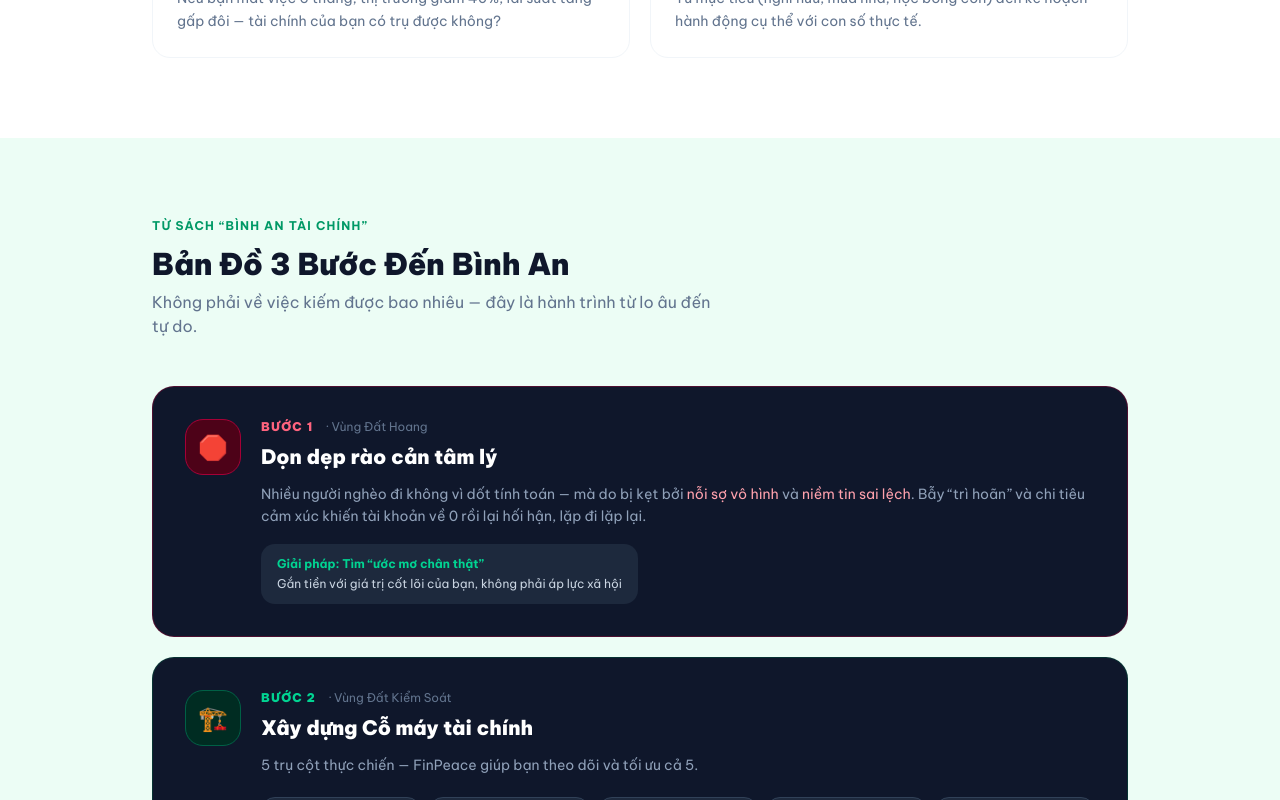
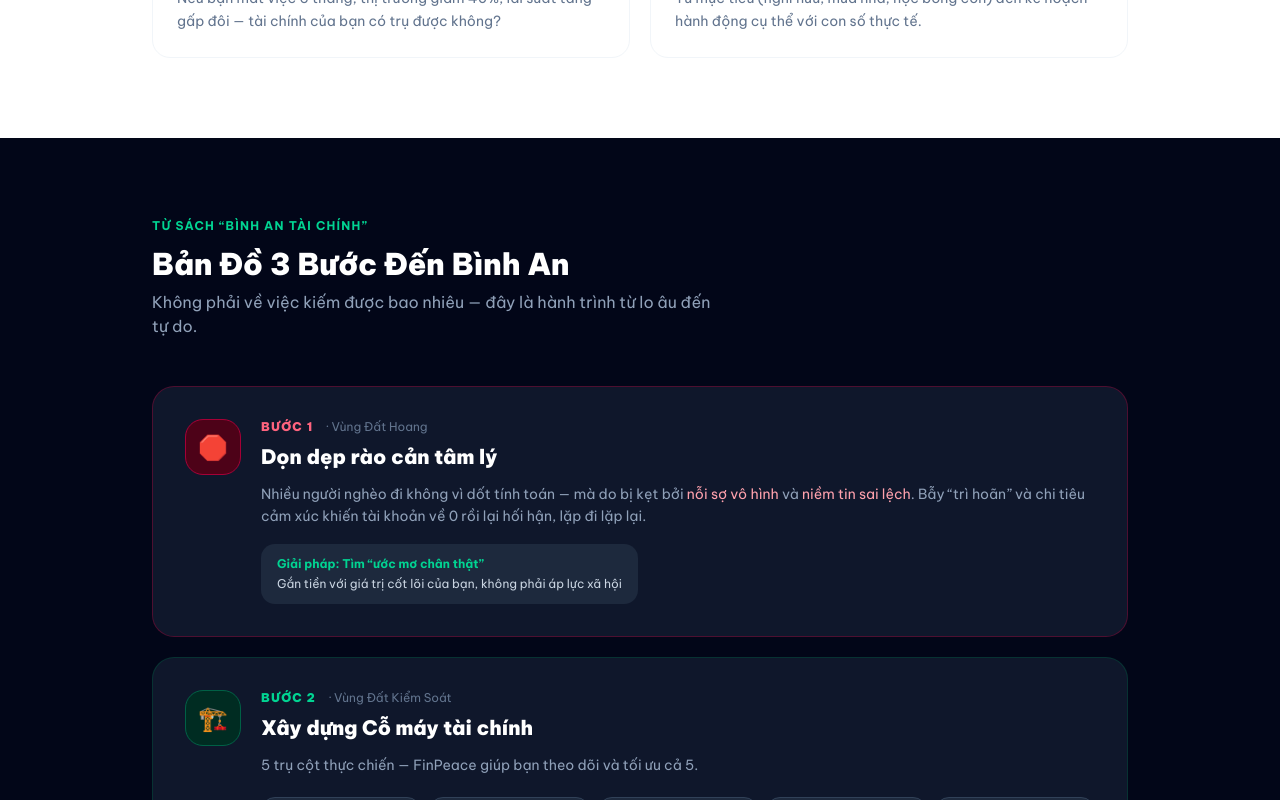
Before and after one commit to nguyeneric81-del/finpeace-web, a Next.js app: page / in a window 1280 px wide. Shown: the part 1840-2640 px from the top of the page. Built offline with nearby package versions, Linux system fonts and the light colour scheme.

Commit message:
Revert "fix: nền section Bản Đồ 3 Bước đổi sang emerald-50, text heading tối"
This reverts commit 60499adc27c97f244aebd237a293ede43f497a0e.

```diff
--- a/src/app/page.tsx
+++ b/src/app/page.tsx
@@ -175,11 +175,11 @@ export default function HomePage() {
             </section>
 
             {/* ── BẢN ĐỒ 3 BƯỚC ── */}
-            <section className="py-20 bg-emerald-50">
+            <section className="py-20 bg-slate-950">
                 <div className="max-w-5xl mx-auto px-6">
-                    <p className="text-emerald-600 text-xs font-bold uppercase tracking-widest mb-3">Từ sách &ldquo;Bình An Tài Chính&rdquo;</p>
-                    <h2 className="text-3xl font-black text-slate-900 mb-2">Bản Đồ 3 Bước Đến Bình An</h2>
-                    <p className="text-slate-500 mb-12 max-w-xl">Không phải về việc kiếm được bao nhiêu — đây là hành trình từ lo âu đến tự do.</p>
+                    <p className="text-emerald-400 text-xs font-bold uppercase tracking-widest mb-3">Từ sách &ldquo;Bình An Tài Chính&rdquo;</p>
+                    <h2 className="text-3xl font-black text-white mb-2">Bản Đồ 3 Bước Đến Bình An</h2>
+                    <p className="text-slate-400 mb-12 max-w-xl">Không phải về việc kiếm được bao nhiêu — đây là hành trình từ lo âu đến tự do.</p>
                     <div className="space-y-5">
                         {/* BƯỚC 1 */}
                         <div className="bg-slate-900 border border-rose-900/50 rounded-3xl p-8">
```
